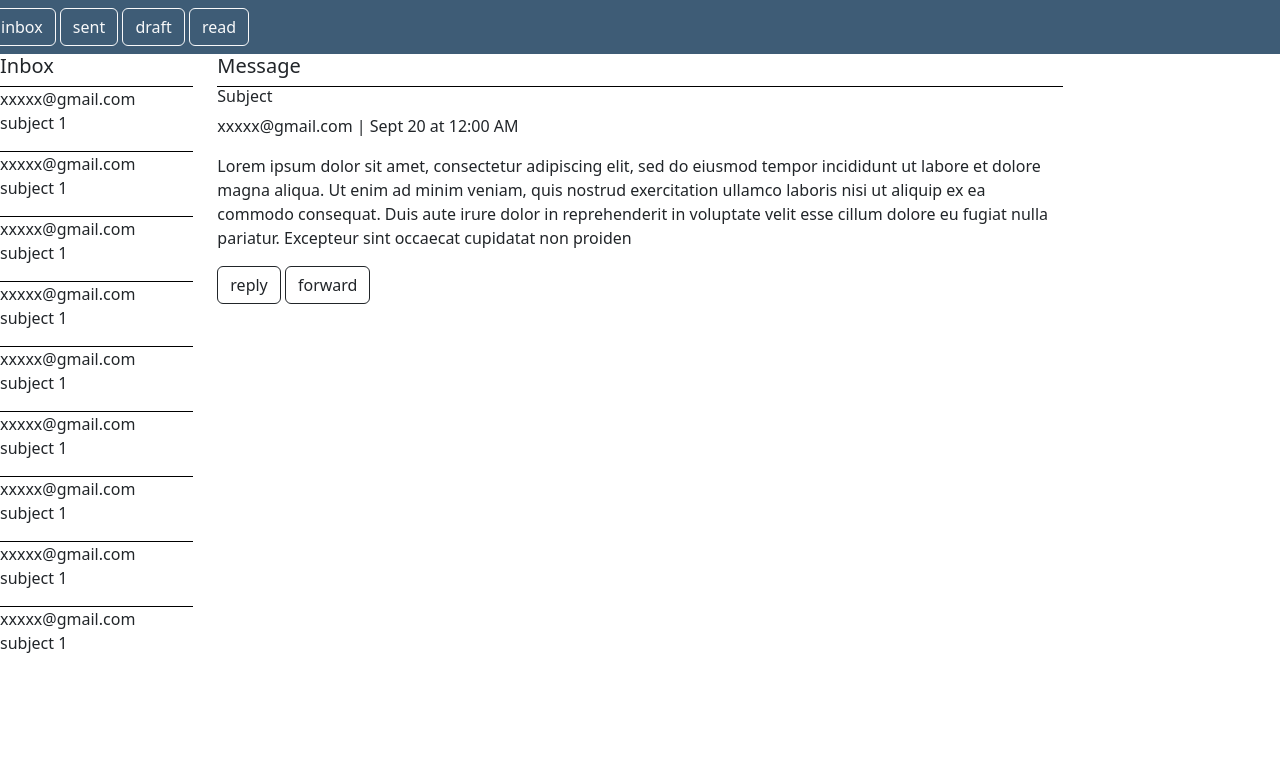
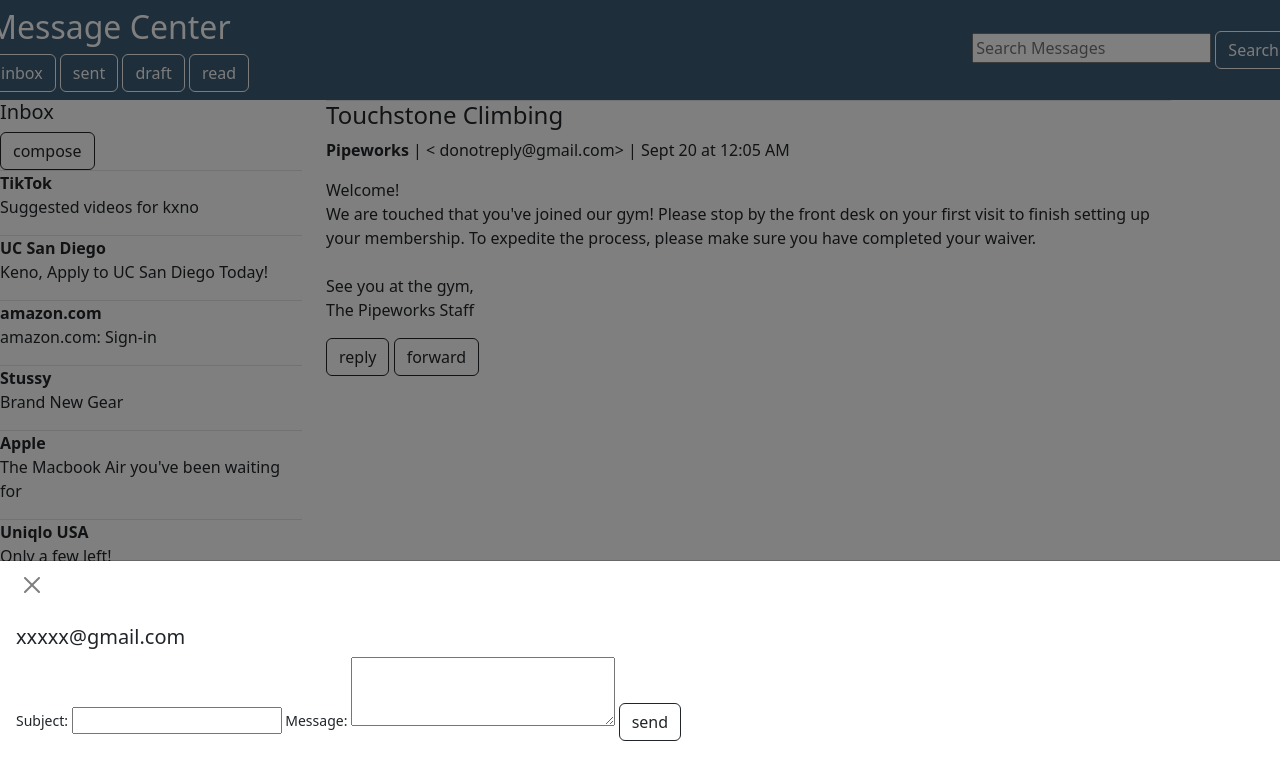
Before and after one commit to kenoreyes238/bootstrap-email-reyes, a plain HTML site: page bootstrap-grid-reyes.html in a window 1280 px wide. Both pictures are taken after a click on the button "reply". Drawn offline with nearby package versions, Linux system fonts and the light colour scheme.

Commit message:
latest commit

```diff
--- a/bootstrap-grid-reyes.html
+++ b/bootstrap-grid-reyes.html
@@ -1,69 +1,138 @@
 <!DOCTYPE html>
-<html>
+<html lang="en">
+
 <head>
     <meta charset='utf-8'>
     <title>Bootstrap Grid Keno Reyes</title>
     <meta name='viewport' content='width=device-width, initial-scale=1'>
     <link rel='stylesheet' href='style.css'>
-    <link href="https://cdn.jsdelivr.net/npm/bootstrap@5.3.2/dist/css/bootstrap.min.css" rel="stylesheet" integrity="sha384-T3c6CoIi6uLrA9TneNEoa7RxnatzjcDSCmG1MXxSR1GAsXEV/Dwwykc2MPK8M2HN" crossorigin="anonymous">
+    <link href="https://cdn.jsdelivr.net/npm/bootstrap@5.3.2/dist/css/bootstrap.min.css" rel="stylesheet"
+        integrity="sha384-T3c6CoIi6uLrA9TneNEoa7RxnatzjcDSCmG1MXxSR1GAsXEV/Dwwykc2MPK8M2HN" crossorigin="anonymous">
 </head>
+
 <body>
     <!--WORK IN PROGRESS-->
-    <div class="container-50vw">
+    <!--navigation bar-->
+    <div class="container-100% ">
         <div class="row">
             <div class="col-lg-100vw navbar">
                 <div class="nav-line">
+                    <h2>Message Center</h2>
                     <button type="button" class="btn btn-outline-light">inbox</button>
                     <button type="button" class="btn btn-outline-light">sent</button>
                     <button type="button" class="btn btn-outline-light">draft</button>
                     <button type="button" class="btn btn-outline-light">read</button>
                 </div>
+                <div>
+                    <form class="search">
+                        <input class="class" type="search" placeholder="Search Messages">
+                        <button type="button" class="btn btn-outline-light">Search</button>
+                    </form>
+                </div>
             </div>
         </div>
+        <!--inbox area-->
         <div class="row">
-            <div class="col-lg-2 col-md-4 min-vw-30 inbox-col">
+            <div class="col-md-3 min-vw-30 inbox-col">
                 <h5>Inbox</h5>
+                <!--start of compose area-->
+                <button class="btn btn-outline-dark compose" type="button" data-bs-toggle="offcanvas"
+                    data-bs-target="#offcanvasExample" aria-controls="offcanvasExample">
+                    compose
+                </button>
+
+                <div class="offcanvas offcanvas-start" tabindex="-1" id="offcanvasExample"
+                    aria-labelledby="offcanvasExampleLabel">
+                    <div class="offcanvas-header">
+                        <h5 class="offcanvas-title" id="offcanvasExampleLabel">New Message</h5>
+                        <button type="button" class="btn-close text-reset" data-bs-dismiss="offcanvas"
+                            aria-label="Close"></button>
+                    </div>
+                    <div class="offcanvas-body">
+                        <div>
+                            <label for="Recipient">To:
+                                <input id="Recipient" name="Recipient" type="Text" required>
+                            </label>
+                            <label for="Subject">Subject:
+                                <input id="Subject" name="Subject" type="Text" required>
+                            </label>
+                            <label for="bio">Message:
+                                <textarea id="Msg-area" name="Msg-area" rows="3" cols="30"></textarea>
+                            </label>
+                            <button type="button" class="btn btn-outline-dark">send</button>
+                        </div>
+                    </div>
+                </div>
+                <!--end of compose area-->
                 <div class="inbox">
-                    <p>xxxxx@gmail.com <br> subject 1</p>
+                    <p><strong>TikTok</strong> <br> Suggested videos for kxno</p>
                 </div>
                 <div class="inbox">
-                    <p>xxxxx@gmail.com <br> subject 1</p>
+                    <p><strong>UC San Diego</strong> <br> Keno, Apply to UC San Diego Today!</p>
                 </div>
                 <div class="inbox">
-                    <p>xxxxx@gmail.com <br> subject 1</p>
+                    <p><strong>amazon.com</strong><br> amazon.com: Sign-in</p>
                 </div>
                 <div class="inbox">
-                    <p>xxxxx@gmail.com <br> subject 1</p>
+                    <p><strong>Stussy</strong> <br> Brand New Gear</p>
                 </div>
                 <div class="inbox">
-                    <p>xxxxx@gmail.com <br> subject 1</p>
+                    <p><strong>Apple</strong><br> The Macbook Air you've been waiting for</p>
                 </div>
                 <div class="inbox">
-                    <p>xxxxx@gmail.com <br> subject 1</p>
+                    <p><strong>Uniqlo USA</strong><br> Only a few left!</p>
                 </div>
                 <div class="inbox">
-                    <p>xxxxx@gmail.com <br> subject 1</p>
+                    <p><strong>Target</strong><br> Stackable 20% off storewide all week!</p>
                 </div>
                 <div class="inbox">
-                    <p>xxxxx@gmail.com <br> subject 1</p>
+                    <p><strong>Starbucks Partner Surveys</strong><br> Your Weekly Starbucks Pulse</p>
                 </div>
                 <div class="inbox">
-                    <p>xxxxx@gmail.com <br> subject 1</p>
+                    <p><strong>REI</strong><br> Just for Members: </p>
                 </div>
             </div>
-            <div class="col-8">
-                <h5>Message</h5>
+            <!--Messgae area-->
+            <div class="col-8 position-sticky">
                 <div>
-                    <h6 id="msg-header">Subject</h6>
-                    <p>xxxxx@gmail.com   |   Sept 20 at 12:00 AM</p>
-                    <p>Lorem ipsum dolor sit amet, consectetur adipiscing elit, sed do eiusmod tempor incididunt ut labore et dolore magna aliqua. Ut enim ad minim veniam, quis nostrud exercitation ullamco laboris nisi ut aliquip ex ea commodo consequat. Duis aute irure dolor in reprehenderit in voluptate velit esse cillum dolore eu fugiat nulla pariatur. Excepteur sint occaecat cupidatat non proiden</p>
-                    <button type="button" class="btn btn-outline-dark">reply</button>
+                    <h4 id="msg-header">Touchstone Climbing</h4>
+                    <p><strong>Pipeworks</strong> | < donotreply@gmail.com> | Sept 20 at 12:05 AM</p>
+                    <p>Welcome! <br> We are touched that you've joined our gym! Please stop by the front desk on your
+                        first visit to finish setting up your membership. To expedite the process, please make sure you
+                        have completed your waiver. <br><br> See you at the gym, <br> The Pipeworks Staff</p>
+                    <!--start of reply area-->
+                    <button class="btn btn-outline-dark" type="button" data-bs-toggle="offcanvas"
+                        data-bs-target="#offcanvasBottom" aria-controls="offcanvasBottom">reply</button>
+
+                    <div class="offcanvas offcanvas-bottom" tabindex="-1" id="offcanvasBottom"
+                        aria-labelledby="offcanvasBottomLabel">
+                        <div class="offcanvas-header">
+                            <button type="button" class="btn-close text-reset" data-bs-dismiss="offcanvas"
+                                aria-label="Close"></button>
+                        </div>
+                        <div class="offcanvas-body small">
+                            <h5>xxxxx@gmail.com</h5>
+                            <div class="reply-msg-area">
+                                <label for="Subject">Subject:
+                                    <input id="Subject" name="Subject" type="Text" required>
+                                </label>
+                                <label for="bio">Message:
+                                    <textarea id="Msg-area" name="Msg-area" rows="3" cols="30"></textarea>
+                                </label>
+                                <button type="button" class="btn btn-outline-dark">send</button>
+                            </div>
+                        </div>
+                    </div>
+                    <!--end of reply area-->
                     <button type="button" class="btn btn-outline-dark">forward</button>
                 </div>
             </div>
         </div>
-        </div>
     </div>
-    <script src="https://cdn.jsdelivr.net/npm/bootstrap@5.3.2/dist/js/bootstrap.bundle.min.js" integrity="sha384-C6RzsynM9kWDrMNeT87bh95OGNyZPhcTNXj1NW7RuBCsyN/o0jlpcV8Qyq46cDfL" crossorigin="anonymous"></script>
+    </div>
+    <script src="https://cdn.jsdelivr.net/npm/bootstrap@5.3.2/dist/js/bootstrap.bundle.min.js"
+        integrity="sha384-C6RzsynM9kWDrMNeT87bh95OGNyZPhcTNXj1NW7RuBCsyN/o0jlpcV8Qyq46cDfL"
+        crossorigin="anonymous"></script>
 </body>
+
 </html>
--- a/style.css
+++ b/style.css
@@ -1,9 +1,14 @@
 .container {
     width: 100%;
+    display: flex;
+}
+
+.row {
+    height: 45%;
 }
 
 .col {
-    border: 1px black solid;
+    border: 1px #e5e5e5 solid;
 }
 
 .navbar {
@@ -11,8 +16,16 @@
     color: white;
 }
 
+.navbar::h2 {
+    margin-left: 50px;
+}
+
 .inbox {
-    border-top: 1px black solid;
+    border-top: 1px #e5e5e5 solid;
+}
+
+.inbox:hover {
+    background-color: #dee2ff;
 }
 
 .inbox-col {
@@ -23,5 +36,10 @@
 }
 
 #msg-header {
-    border-top: 1px black solid;
+    border-top: 1px #e5e5e5 solid;
 }
+
+.compose {
+    display: flex;
+    align-content: end;
+}
```
Also changed, not shown: 1 other file.
